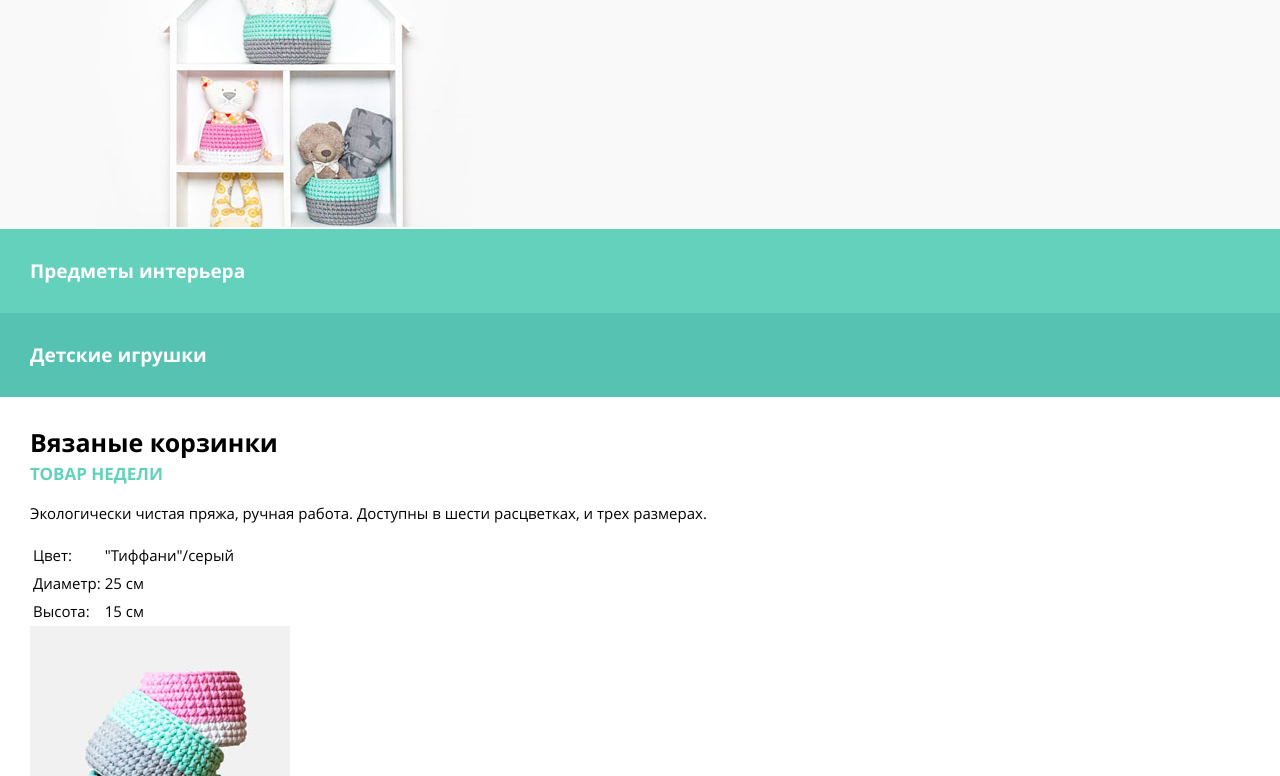
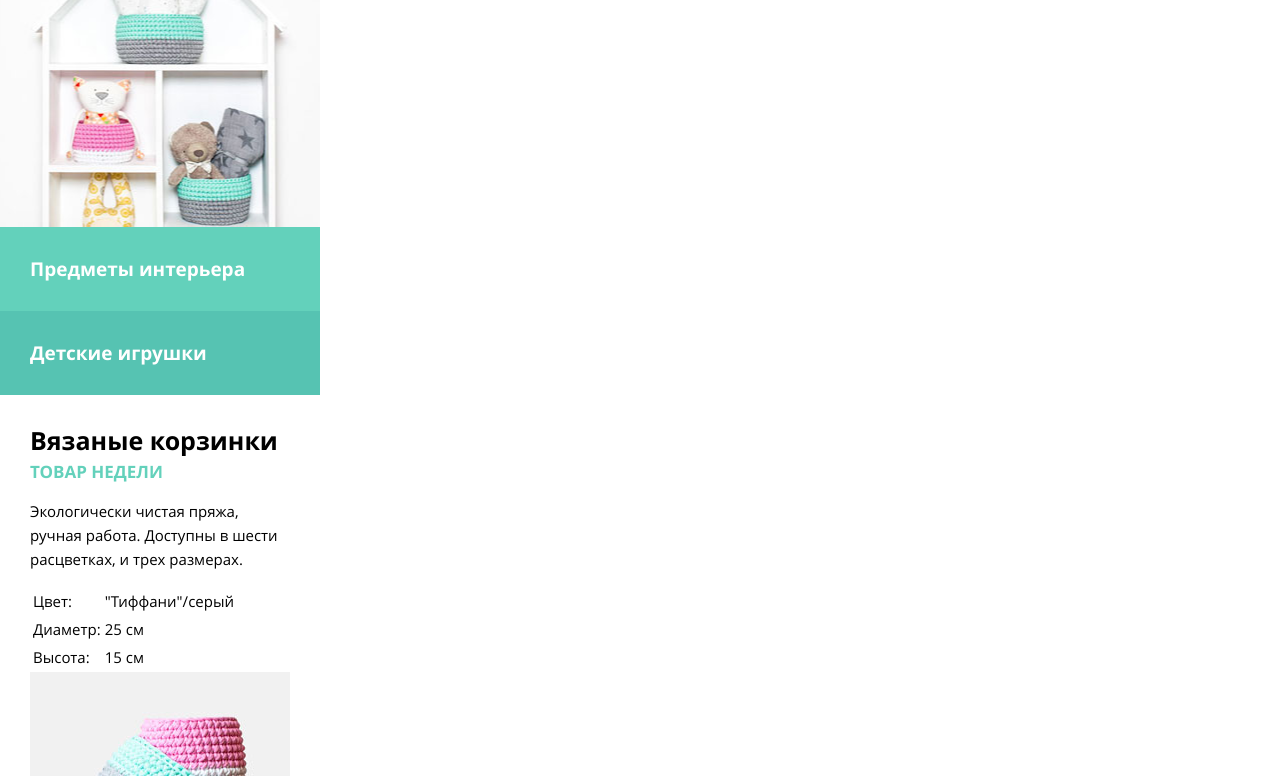
Before and after one commit to tsubasanoyume/9308-mishka, a website: page index.html in a window 1280 px wide. Shown: the part 324-1100 px from the top of the page. Drawn offline with nearby package versions, Linux system fonts and the light colour scheme; files that its build step writes are made by us from their sources.

Commit message:
Препроцессоры, ширину забыла!

```diff
--- a/sass/blocks/main-header.scss
+++ b/sass/blocks/main-header.scss
@@ -1,8 +1,9 @@
 .main-header {
-  height: 285px;
+  height: 283px;
   padding: 45px 0;
 
   background: $bg-color-main-header url("../img/hero-mobile@1x.jpg") no-repeat;
+  background-position: 50% 0;
 }
 
 .main-header__title {
--- a/sass/blocks/products.scss
+++ b/sass/blocks/products.scss
@@ -1,3 +1,3 @@
 .products {
-  padding: 30px 0;
+  padding: 30px;
 }
--- a/sass/global/layout.scss
+++ b/sass/global/layout.scss
@@ -5,6 +5,8 @@ body {
   font-family: "OpenSans", "Times New Roman", sans-serif;
   font-size: 15px;
   line-height: 24px;
+
+  width: 320px;
 }
 
 .wrap {
```
